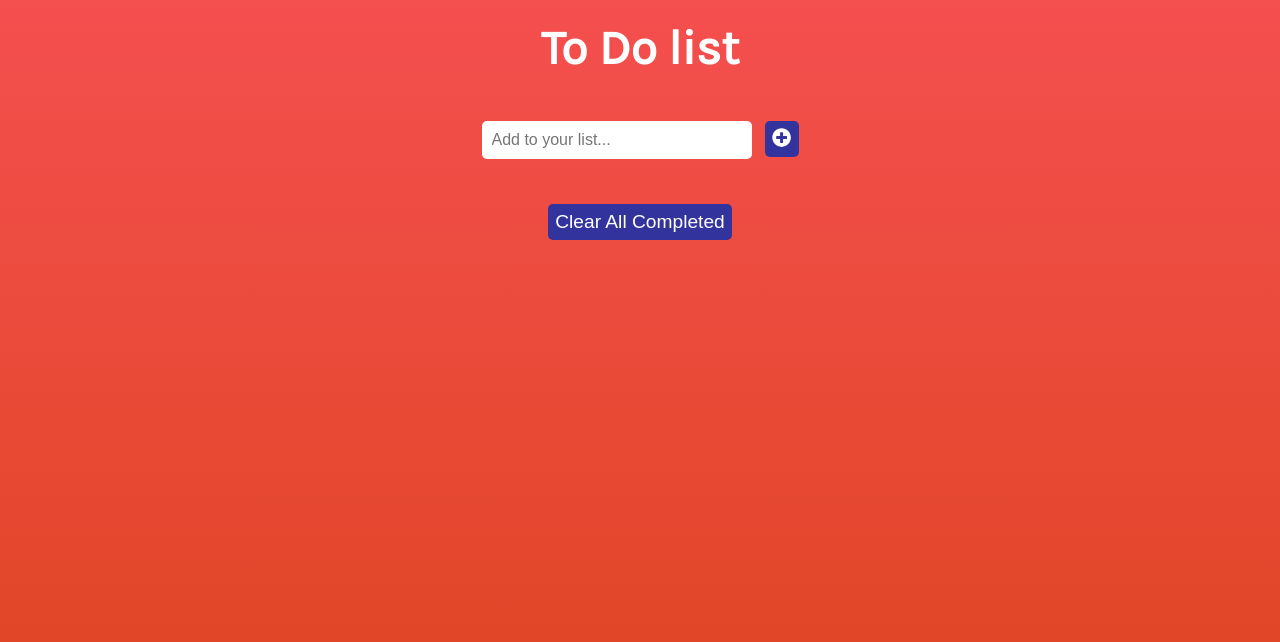
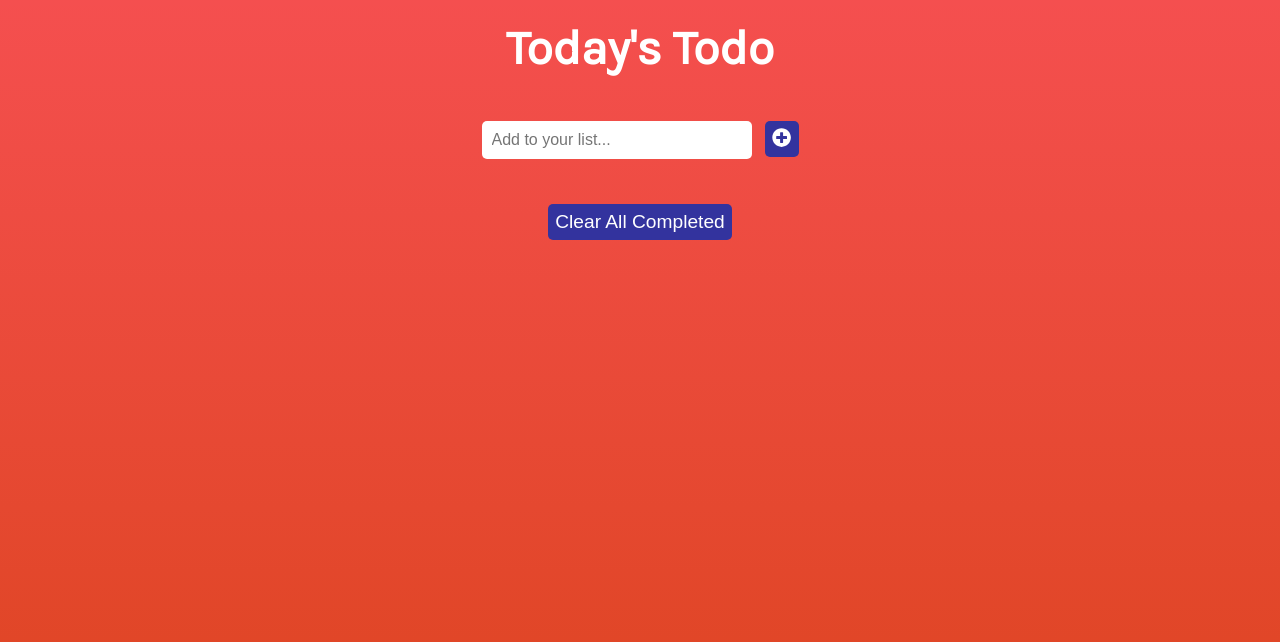
Before and after one commit to ixboy/ToDoList, a website built with webpack: page dist/index.html in a window 1280 px wide. Built offline with nearby package versions, Linux system fonts and the light colour scheme.

Commit message:
installed gh-pages

```diff
--- a/dist/index.html
+++ b/dist/index.html
@@ -9,7 +9,7 @@
 
 <body>
   <div class="container">
-    <h1 class="title">To Do list</h1>
+    <h1 class="title">Today's Todo</h1>
     <section class="form-sec">
       <form class='todo-form'>
         <input type="text" name="text" class="todo-input" placeholder="Add to your list..." />
--- a/package.json
+++ b/package.json
@@ -6,7 +6,7 @@
     "watch": "webpack --watch",
     "build-dev": "webpack --config=webpack.config.dev.js",
     "build": "webpack",
-    "deploy": "npm run build && gh-pages -d dist"
+    "deploy": "yarn build && gh-pages -d dist"
   },
   "dependencies": {
     "webpack": "^5.53.0",
@@ -24,6 +24,7 @@
     "eslint": "^7.32.0",
     "eslint-config-airbnb-base": "^14.2.1",
     "eslint-plugin-import": "^2.24.2",
+    "gh-pages": "^3.2.3",
     "html-webpack-plugin": "^5.3.2",
     "node-sass": "^6.0.1",
     "sass-loader": "^12.1.0",
```
Also changed, not shown: 3 other files.
